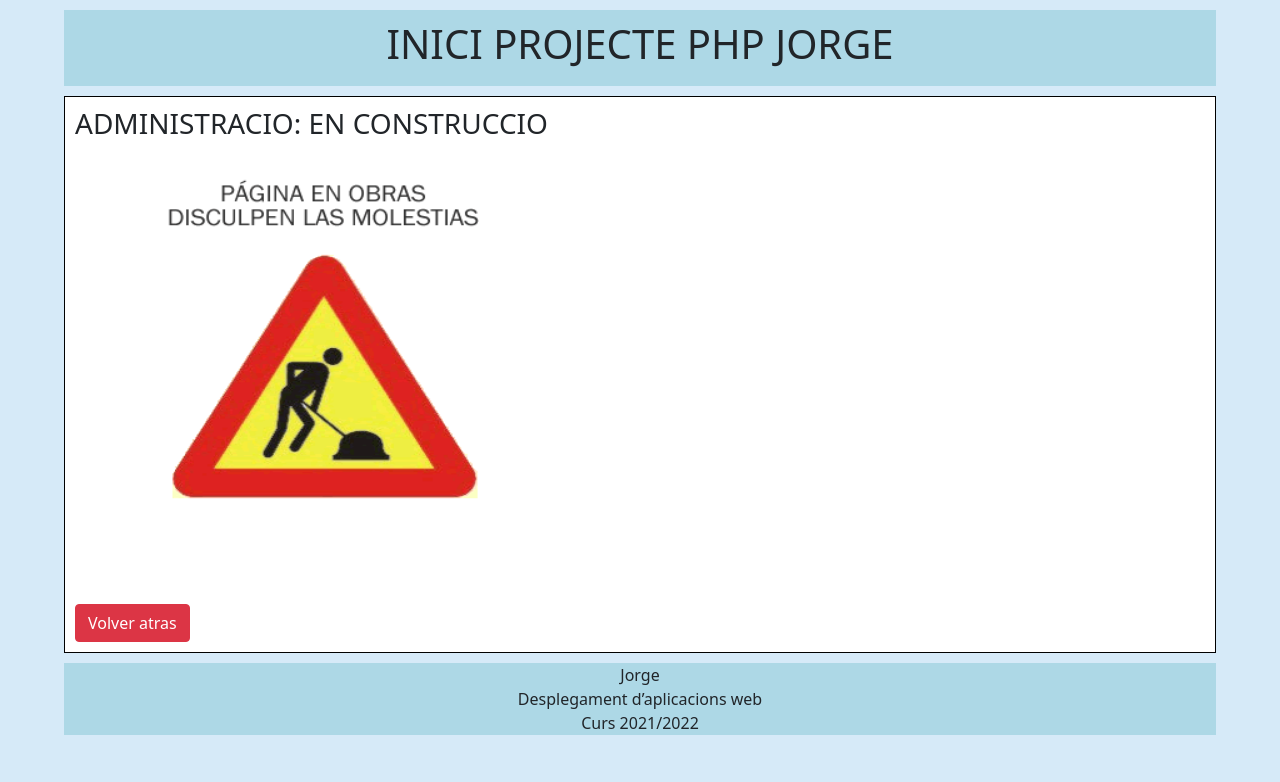
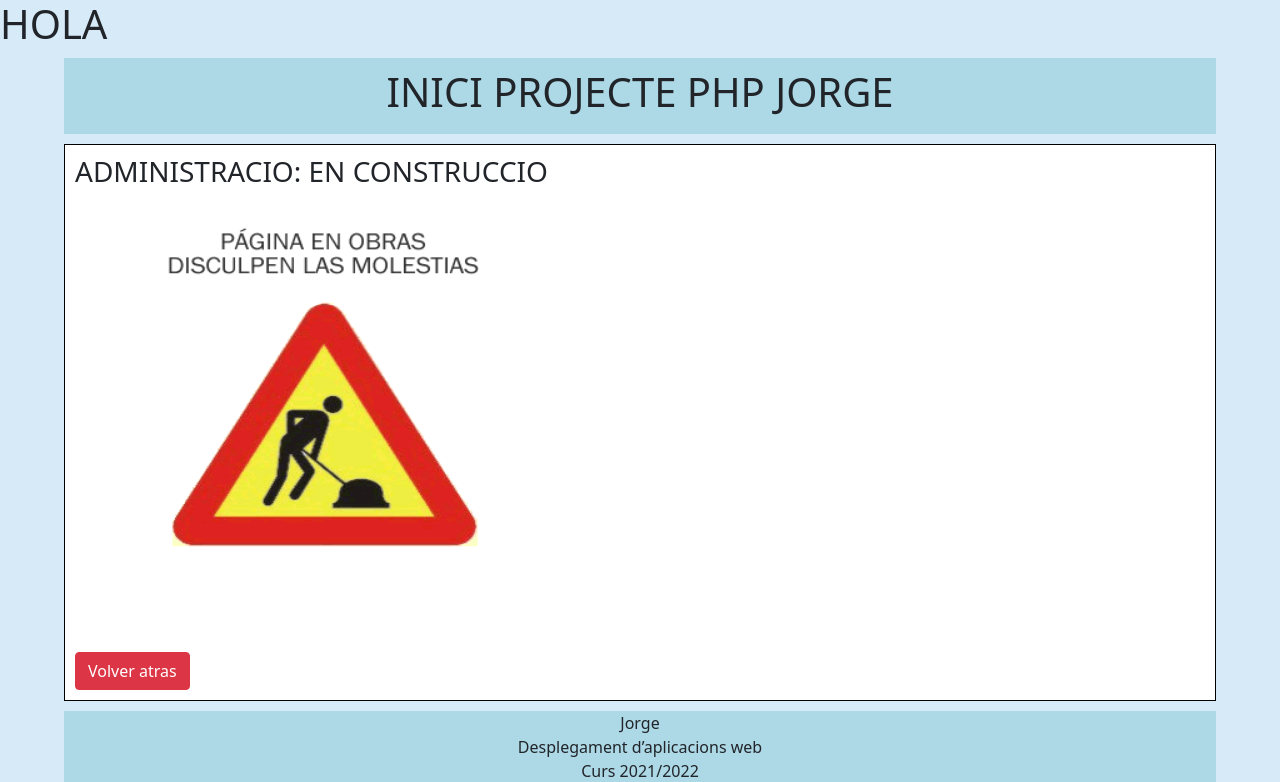
Before and after one commit to jorgeromer0/DesplegamentAplicacions, a PHP site: page /php/admin.php in a window 1280 px wide. Shown: the top 782 px of the page. Run offline with PHP 8.4, Linux system fonts and the light colour scheme.

Commit message:
prueba 3k

```diff
--- a/php/admin.php
+++ b/php/admin.php
@@ -11,7 +11,7 @@
 </head>
 
 <body>
-
+<h1>HOLA</h1>
 
     <div id="wrapper">
         <header id="cap">
```
